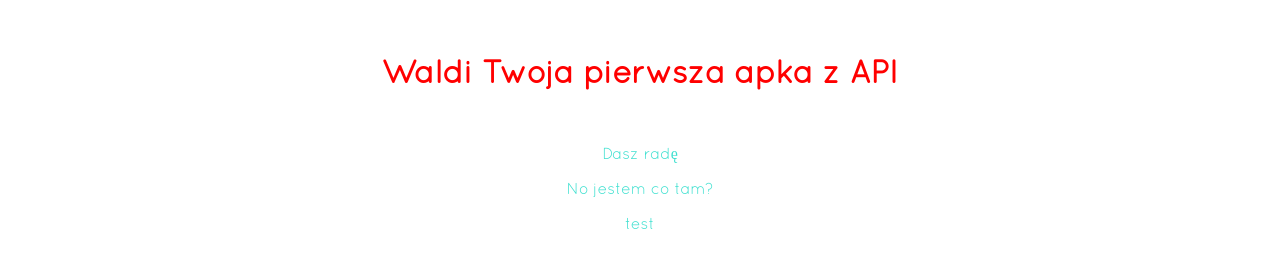
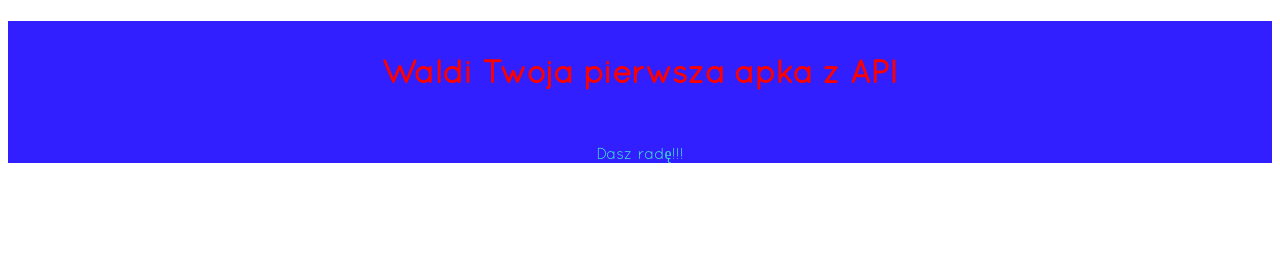
Before and after one commit to patrykp1995/firstProjectForWaldi, a website: page src/index.html in a window 1280 px wide. Drawn offline with nearby package versions, Linux system fonts and the light colour scheme; files that its build step writes are made by us from their sources.

Commit message:
add new file for variables & header style

```diff
--- a/src/index.html
+++ b/src/index.html
@@ -9,10 +9,13 @@
   </head>
 
   <body>
-    <h1>Waldi Twoja pierwsza apka z API</h1>
-    <p>Dasz radę</p>
-    <p>No jestem co tam?</p>
-    <p>test</p>
+    <div class="header">
+      <h1>Waldi Twoja pierwsza apka z API</h1>
+      <p>Dasz radę!!!</p>
+      <!-- Zrób pierwszą stonę w REMach
+    dodaj jakieś zdjęcie nad wyszukiwarką
+   -->
+    </div>
     <script src="main.bundle.js"></script>
   </body>
 </html>
--- /dev/null
+++ b/src/style/_header.scss
@@ -0,0 +1,7 @@
+@import "variables";
+
+.header {
+  background-color: $secondcolor;
+  content: "123";
+  color: blue;
+}
--- /dev/null
+++ b/src/style/_variables.scss
@@ -0,0 +1,2 @@
+$maincolor: #123123;
+$secondcolor: #311fff;
--- a/src/style/main.scss
+++ b/src/style/main.scss
@@ -1,5 +1,6 @@
 @import "fonts";
-
+@import "header";
+@import "variables";
 h1 {
     color: red;
     padding: 2rem 0;
```
